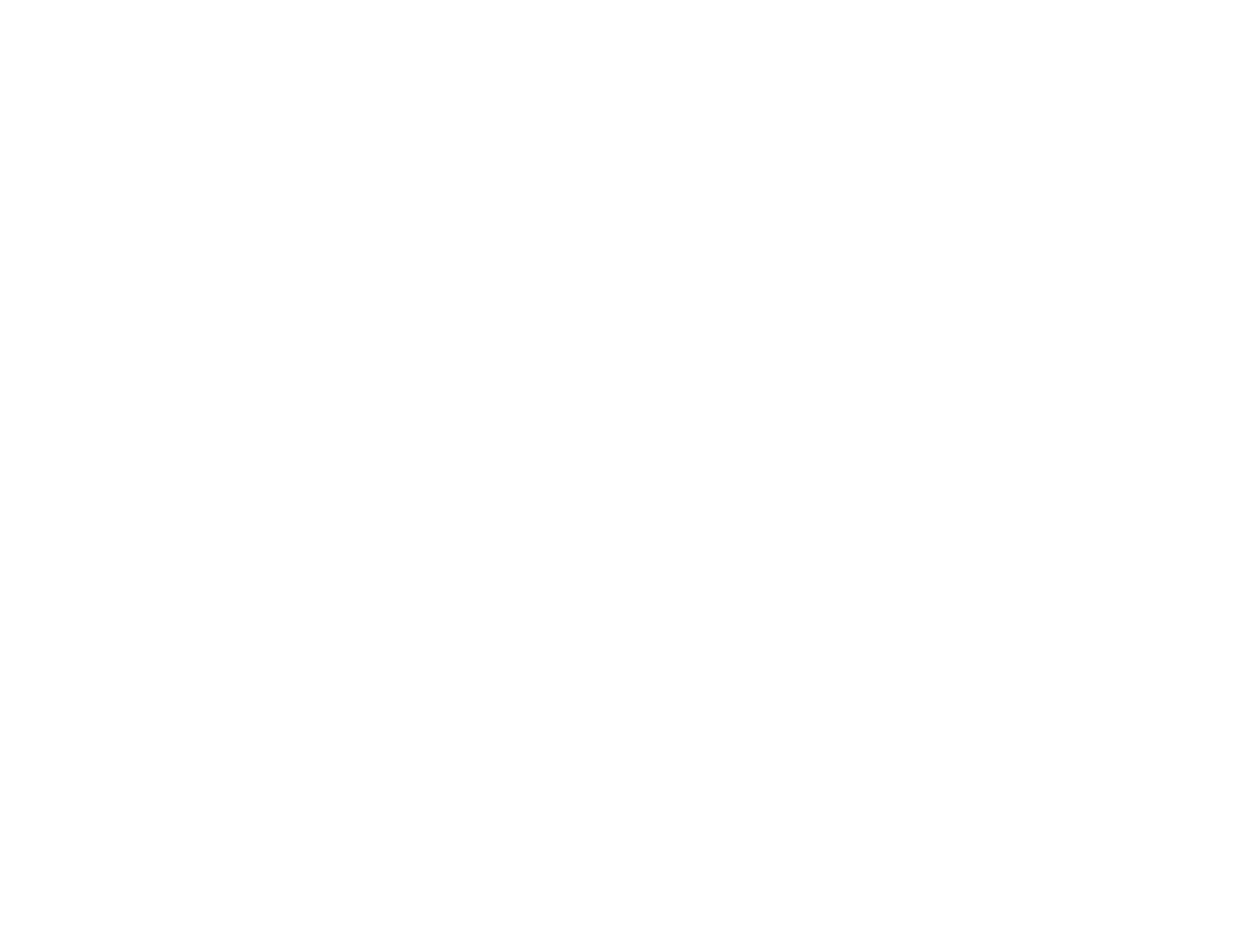
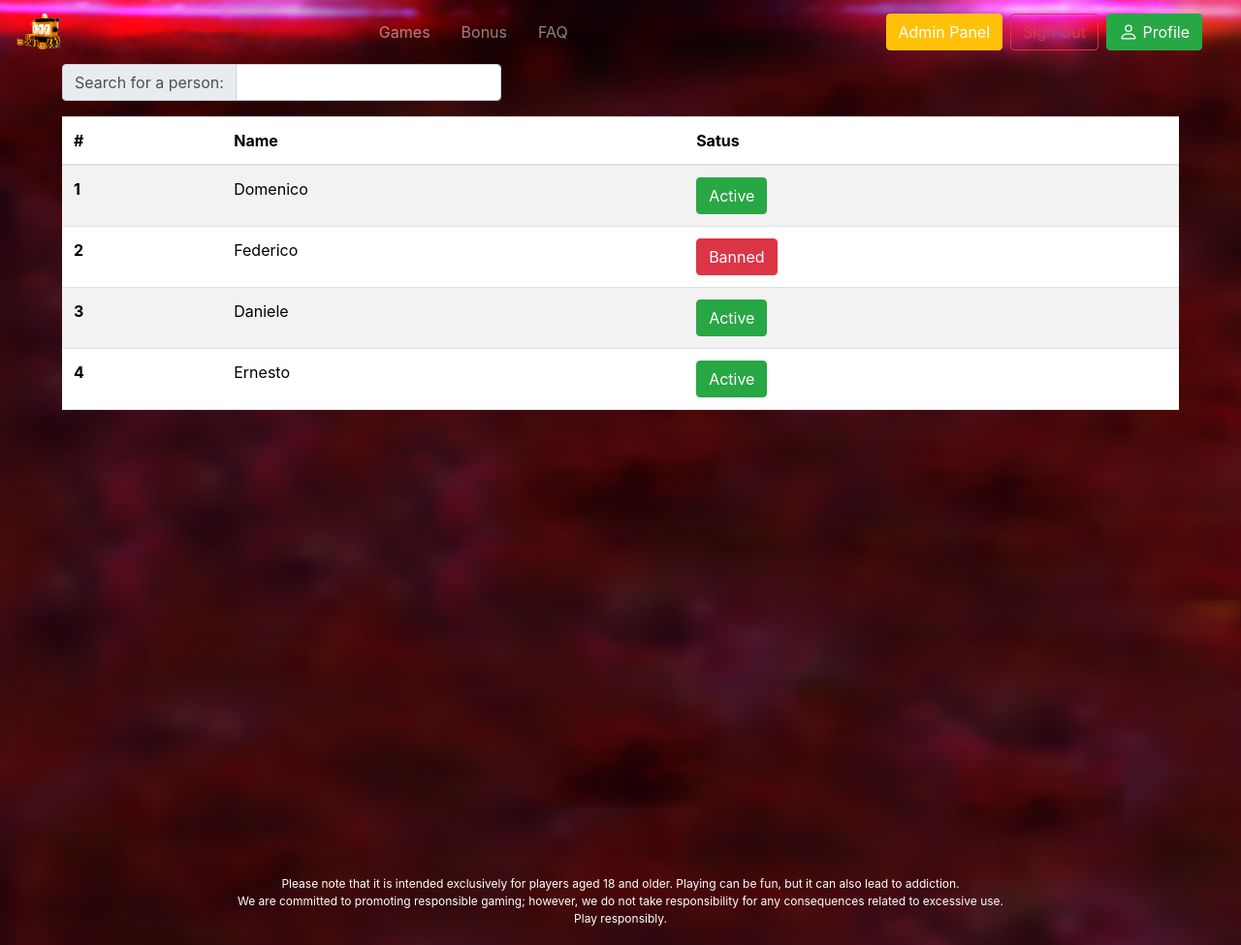
Before and after one commit to danielegalasso/CYBER-CASINO, an Angular app: page /admin in a window 1280 px wide. Before the commit this address led to /. Shown: the whole page at 97% size. Before the commit the page ends 800 px from the top, so only its background shows below. Built offline with nearby package versions, Linux system fonts and the light colour scheme.

Commit message:
fixato il sito

```diff
--- a/src/app/app.component.html
+++ b/src/app/app.component.html
@@ -2,9 +2,9 @@
 
 
 
-    <!--<app-header></app-header>-->
+    <app-header></app-header>
     <router-outlet></router-outlet>
-    <!--<app-footer></app-footer>-->
+    <app-footer></app-footer>
 
 
 
--- a/src/app/model/routeConstants.ts
+++ b/src/app/model/routeConstants.ts
@@ -1,5 +1,5 @@
 export var RouteConstants = {
-    home: 's',
+    home: '',
     admin: 'admin',
     bonus: 'bonus',
     faq: 'faq',
```
Also changed, not shown: src/app/app-routing.module.ts (+39 -3 lines).
